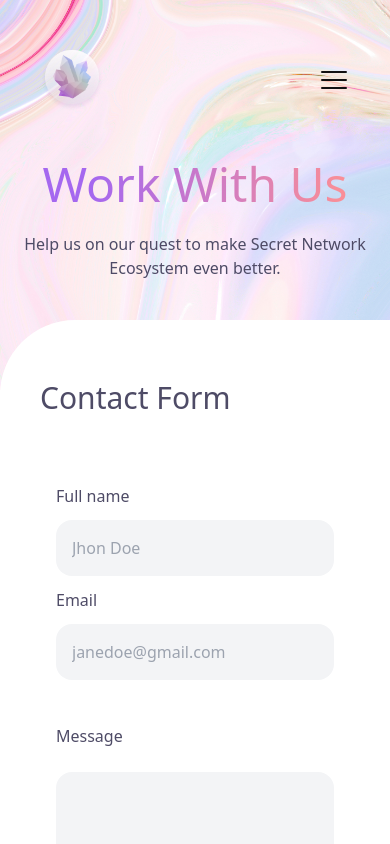
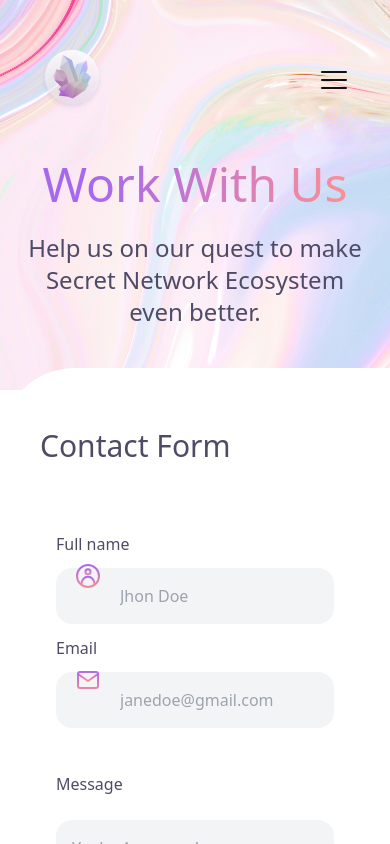
Before and after one commit to marician-net/scgf, a Nuxt app: page /work-with-us in a window 390 px wide. Built offline with nearby package versions, Linux system fonts and the light colour scheme.

Commit message:
fixed bug

```diff
--- a/components/s-contributors.vue
+++ b/components/s-contributors.vue
@@ -33,8 +33,8 @@
                 />
               </div>
               <s-sosmed-contributor class="c-hover-flex -mt-10" :sosmed="i.sosmed" :address="i.address" />
-              <span class="w-full">{{ i.name }}</span>
-              <small class="w-full">{{ i.title }}</small>
+              <span class="w-full font-bold text-xl mb-2 mt-5">{{ i.name }}</span>
+              <small class="w-full text-lg mb-2">{{ i.title }}</small>
             </div>
           </div>
 
--- a/components/s-footer.vue
+++ b/components/s-footer.vue
@@ -1,5 +1,5 @@
 <template>
-    <footer class="footer w-full rounded-xl min-h-80 lg:h-80 flex flex-wrap mt-20 p-10 lg:px-40 text-white lg:block z-50">
+    <footer class="footer w-full rounded-xl min-h-80 lg:h-80 flex flex-wrap  p-10 lg:px-40 text-white lg:block z-50">
         <div class="w-full lg:w-2/6 flex flex-wrap items-start p-4 lg:float-right">
             <div class="w-full lg:w-1/2">
                 <strong class="py-2 text-xl">Community</strong>
@@ -21,8 +21,8 @@
         </div>
         <div class="w-full lg:w-4/6 flex items-center justify-center lg:justify-start lg:float-left">
             <img src="/logo.png" alt="Logo SCGF">
-            <strong class="lg:text-lg px-4">SecretChainGirl <br>
-            Foundation </strong>
+            <span class="lg:text-2xl -mt-2 px-4">SecretChainGirl <br>
+            Foundation </span>
         </div>
 
         <p class="w-full  text-center pt-3 lg:text-right lg:float-right">© 2021 SecretChainGirl Foundation</p>
--- a/pages/secret-boxes.vue
+++ b/pages/secret-boxes.vue
@@ -2,9 +2,9 @@
   <div class="flex justify-center w-full flex-wrap pt-40 lg:pt-64 relative">
     <img class="bg-2" src="/bg2.jpg" alt="Bg 1" style="z-index:-1" />
     <main class="w-full z-10 relative">
-      <div class="w-full lg:w-4/5 mx-auto glass-card">
+      <div class="w-full lg:w-4/6 mx-auto glass-card p-10">
         <div class="flex w-full flex-wrap">
-          <h1 class="text-3xl lg:text-4xl text-black p-10">Secret Boxes</h1>
+          <h1 class="text-3xl lg:text-5xl text-black p-10">Secret Boxes</h1>
           <div class="w-full p-10 pt-0">
             <p>
               Quickstarts to help you build decentralized, privacy preserving
@@ -25,7 +25,7 @@
                   speed="1"
                   loop
                   autoplay
-                  class="w-full"
+                   class="w-5/6"
                 ></lottie-player>
               </div>
               <div class="w-full lg:w-3/4 mt-10">
@@ -103,7 +103,7 @@
                   speed="1"
                   loop
                   autoplay
-                  class="w-full"
+                  class="w-5/6"
                 ></lottie-player>
               </div>
               <div class="w-full lg:w-3/4 mt-10">
@@ -208,6 +208,11 @@
             </div>
           </div>
         </div>
+        <div class="w-full text-center text-xl py-20 text-primary">
+          <a href="#" >
+            Visit Secret Box Website
+          </a>
+        </div>
       </div>
     </main>
   </div>
@@ -234,7 +239,7 @@
   );
   backdrop-filter: blur(28px);
   /* Note: backdrop-filter has minimal browser support */
-  border-radius: 75px 0px 75px 75px;
+  border-radius: 75px 0px 0 0;
 }
 .text-gradient {
   background: linear-gradient(91.22deg, #a568ef 16%, #ff9191 103.7%);
--- a/pages/work-with-us.vue
+++ b/pages/work-with-us.vue
@@ -1,7 +1,7 @@
 <template>
   <div class="flex justify-center w-full flex-wrap pt-40 lg:pt-64">
     <img class="bg-2" src="/bg2.jpg" alt="Bg 1" style="z-index:-1" />
-    <main class="w-full z-10 relative lg:mt-20">
+    <main class="w-full z-10 relative lg:mb-20">
       <div class="mx-auto text-center">
         <h1
           class="hero-title m-auto text-center px-5 lg:px-20 text-5xl lg:text-7xl"
@@ -9,7 +9,7 @@
           <span class="text-gradient">Work With Us </span>
         </h1>
         <br />
-        <p class="mx-auto text-center desc px-5 lg:px-20">
+        <p class="text-2xl mx-auto text-center desc px-5 lg:px-20">
           Help us on our quest to make Secret Network Ecosystem even better.
         </p>
       </div>
@@ -19,33 +19,69 @@
             Contact Form
           </h1>
          <div class="w-full lg:w-1/2 flex flex-wrap items-between p-4">
-            <div class="w-full flex flex-wrap items-start">
+            <div class="w-full flex flex-wrap items-start relative">
+
+             <svg class="absolute left-5 bottom-9" width="24" height="24" viewBox="0 0 24 24" fill="none" xmlns="http://www.w3.org/2000/svg">
+              <circle cx="12" cy="12" r="11" stroke="url(#paint0_linear)" stroke-width="2"/>
+              <circle cx="12.0001" cy="7.76476" r="2.52941" stroke="url(#paint1_linear)" stroke-width="2"/>
+              <path d="M18.3529 19.7648C18.3529 17.8926 17.6835 16.0972 16.4921 14.7734C15.3007 13.4496 13.6848 12.7059 11.9999 12.7059C10.315 12.7059 8.69911 13.4496 7.50771 14.7734C6.3163 16.0972 5.64697 17.8926 5.64697 19.7648" stroke="url(#paint2_linear)" stroke-width="2" stroke-linecap="round" stroke-linejoin="round"/>
+              <defs>
+              <linearGradient id="paint0_linear" x1="12" y1="0" x2="12" y2="24" gradientUnits="userSpaceOnUse">
+              <stop stop-color="#A769EC"/>
+              <stop offset="1" stop-color="#F28B9D"/>
+              </linearGradient>
+              <linearGradient id="paint1_linear" x1="12.0001" y1="4.23535" x2="12.0001" y2="11.2942" gradientUnits="userSpaceOnUse">
+              <stop stop-color="#A769EC"/>
+              <stop offset="1" stop-color="#F28B9D"/>
+              </linearGradient>
+              <linearGradient id="paint2_linear" x1="11.9999" y1="12.7059" x2="11.9999" y2="19.7648" gradientUnits="userSpaceOnUse">
+              <stop stop-color="#A769EC"/>
+              <stop offset="1" stop-color="#F28B9D"/>
+              </linearGradient>
+              </defs>
+              </svg>
+
                 <label class="w-full my-3" for="fullname">Full name</label>
-                <input type="text" placeholder="Jhon Doe" class="p-4 rounded-2xl bg-gray-100 w-full">
+                <input v-model="fullname" type="text" placeholder="Jhon Doe" class="p-4 pl-16 rounded-2xl bg-gray-100 w-full">
             </div>
-            <div class="w-full flex flex-wrap items-start">
+            <div class="w-full flex flex-wrap items-start relative">
+
+              <svg class="absolute left-5 bottom-9" width="24" height="24" viewBox="0 0 24 24" fill="none" xmlns="http://www.w3.org/2000/svg">
+<path d="M4 4H20C21.1 4 22 4.9 22 6V18C22 19.1 21.1 20 20 20H4C2.9 20 2 19.1 2 18V6C2 4.9 2.9 4 4 4Z" stroke="url(#paint0_linear)" stroke-width="2" stroke-linecap="round" stroke-linejoin="round"/>
+<path d="M22 6L12 13L2 6" stroke="url(#paint1_linear)" stroke-width="2" stroke-linecap="round" stroke-linejoin="round"/>
+<defs>
+<linearGradient id="paint0_linear" x1="12" y1="4" x2="12" y2="20" gradientUnits="userSpaceOnUse">
+<stop stop-color="#A769EC"/>
+<stop offset="1" stop-color="#F28B9D"/>
+</linearGradient>
+<linearGradient id="paint1_linear" x1="12" y1="6" x2="12" y2="13" gradientUnits="userSpaceOnUse">
+<stop stop-color="#A769EC"/>
+<stop offset="1" stop-color="#F28B9D"/>
+</linearGradient>
+</defs>
+</svg>
+
+
                 <label class="w-full my-3" for="email">Email</label>
-                <input type="email" placeholder="janedoe@gmail.com"
-                class="p-4 rounded-2xl bg-gray-100 w-full">
+                <input v-model="email" type="email" placeholder="janedoe@gmail.com"
+                class="p-4 pl-16 rounded-2xl bg-gray-100 w-full">
             </div>
          </div>
 
           <div class="w-full lg:w-1/2 flex flex-wrap p-4">
             <label class="w-full my-3" for="message">Message</label>
-            <textarea class="p-4 rounded-2xl bg-gray-100 mt-3 w-full" cols="30" rows="8"></textarea>
+            <textarea placeholder="You’re Awesome!" v-model="message" class="p-4 rounded-2xl bg-gray-100 mt-3 w-full" cols="30" rows="8"></textarea>
           </div>
           <div class="w-full p-4 cursor-pointer">
             <h1>Services</h1>
             <ul class="flex mt-10 flex-wrap">
-              <li class="m-2 px-4 py-2 rounded-full border-pink-400 border text-pink-400 hover:bg-pink-200 hover:text-pink-600">React Frontend</li>
-              <li class="m-2 px-4 py-2 rounded-full border-pink-400 border text-pink-400 hover:bg-pink-200 hover:text-pink-600">UX Research</li>
-              <li class="m-2 px-4 py-2 rounded-full border-pink-400 border text-pink-400 hover:bg-pink-200 hover:text-pink-600">Content Creator</li>
-              <li class="m-2 px-4 py-2 rounded-full border-pink-400 border text-pink-400 hover:bg-pink-200 hover:text-pink-600">Graphic Designer</li>
-              <li class="m-2 px-4 py-2 rounded-full border-pink-400 border text-pink-400 hover:bg-pink-200 hover:text-pink-600">Other</li>
+              <li class="m-2 px-4 py-2 rounded-full border-pink-400 border text-pink-400 hover:bg-pink-200 hover:text-pink-600" :class="(service == 'React Frontend') ? 'bg-pink-200 text-pink-600' :''" @click="service = 'React Frontend'" >React Frontend</li>
+              <li class="m-2 px-4 py-2 rounded-full border-pink-400 border text-pink-400 hover:bg-pink-200 hover:text-pink-600"  :class="(service == 'UX Research') ? 'bg-pink-200 text-pink-600' :''" @click="service = 'UX Research'" >UX Research</li>
+              <li class="m-2 px-4 py-2 rounded-full border-pink-400 border text-pink-400 hover:bg-pink-200 hover:text-pink-600"  :class="(service == 'Content Creator') ? 'bg-pink-200 text-pink-600' :''" @click="service = 'Content Creator'" >Content Creator</li>
+              <li class="m-2 px-4 py-2 rounded-full border-pink-400 border text-pink-400 hover:bg-pink-200 hover:text-pink-600"  :class="(service == 'Graphic Designer') ? 'bg-pink-200 text-pink-600' :''" @click="service = 'Graphic Designer'" >Graphic Designer</li>
+              <li class="m-2 px-4 py-2 rounded-full border-pink-400 border text-pink-400 hover:bg-pink-200 hover:text-pink-600"  :class="(service == 'Other') ? 'bg-pink-200 text-pink-600' :''" @click="service = 'Other'" >Other</li>
             </ul>
           </div>
-
-
           <button class="mx-auto bg-pink-400 text-white rounded-3xl px-20 py-3 mt-10">
             Send
           </button>
@@ -57,7 +93,15 @@
 </template>
 <script>
 export default {
-  scrollToTop: true
+  scrollToTop: true,
+  data(){
+    return {
+      fullname: '',
+      email: '',
+      message:'',
+      service: ''
+    }
+  }
 }
 </script>
 <style>
```
Also changed, not shown: pages/explore-more.vue (+7 -11 lines), pages/index.vue (+8 -26 lines).
